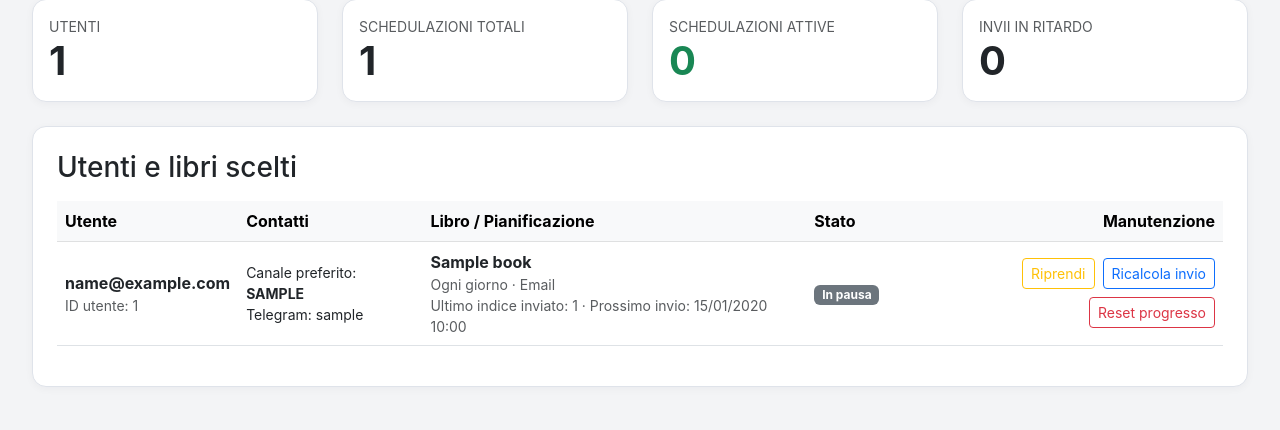
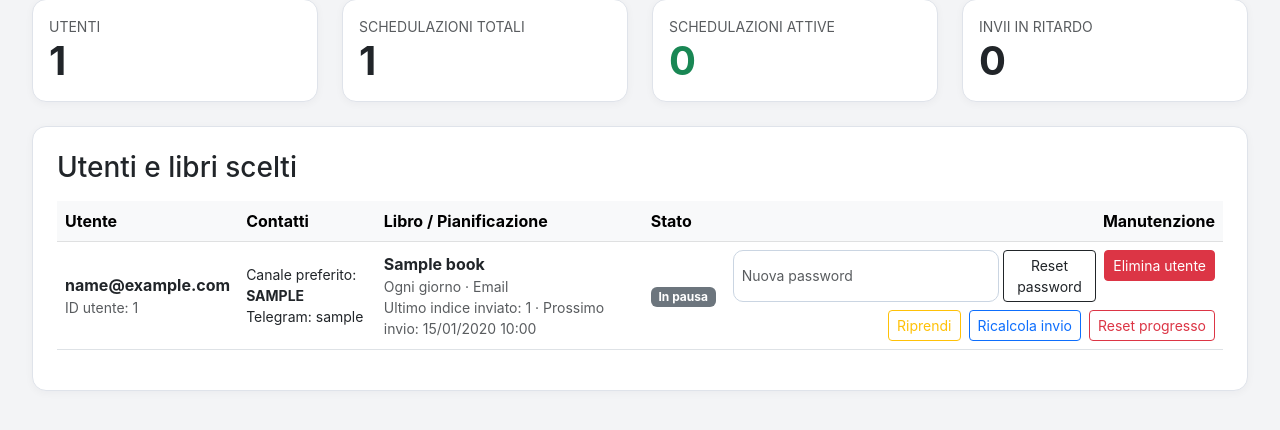
Before and after one commit to pdolci/BIP, a Flask app: page /admin/maintenance in a window 1280 px wide. Shown: the part 186-616 px from the top of the page. Run offline with Flask 3, Linux system fonts and the light colour scheme; the visitor is signed in with stand-in values (Sample User, id 1); tables that the repository leaves empty hold one stand-in row (values such as "Sample post"); parts of the project's set-up code (start-up, migrations or seed data) failed here and were passed over.

Commit message:
Add admin user password reset and delete actions

```diff
--- a/routes.py
+++ b/routes.py
@@ -1010,6 +1010,54 @@ def admin_reset_schedule_progress(schedule_id):
     flash("Progresso della schedulazione azzerato.")
     return redirect(url_for("app_routes.admin_maintenance"))
 
+
+@app_routes.route("/admin/user/reset-password/<int:user_id>", methods=["POST"])
+def admin_reset_user_password(user_id):
+    if "user_id" not in session or not session.get("is_admin"):
+        flash("Accesso negato!")
+        return redirect(url_for("app_routes.index"))
+
+    user = User.query.get(user_id)
+    if not user:
+        flash("Utente non trovato.")
+        return redirect(url_for("app_routes.admin_maintenance"))
+
+    new_password = (request.form.get("new_password") or "").strip()
+    if not new_password:
+        flash("Inserisci una nuova password valida.")
+        return redirect(url_for("app_routes.admin_maintenance"))
+
+    user.set_password(new_password)
+    db.session.commit()
+    flash(f"Password aggiornata per {user.email}.")
+    return redirect(url_for("app_routes.admin_maintenance"))
+
+
+@app_routes.route("/admin/user/delete/<int:user_id>", methods=["POST"])
+def admin_delete_user(user_id):
+    if "user_id" not in session or not session.get("is_admin"):
+        flash("Accesso negato!")
+        return redirect(url_for("app_routes.index"))
+
+    if session.get("user_id") == user_id:
+        flash("Non puoi cancellare il tuo account amministratore da questa schermata.")
+        return redirect(url_for("app_routes.admin_maintenance"))
+
+    user = User.query.get(user_id)
+    if not user:
+        flash("Utente non trovato.")
+        return redirect(url_for("app_routes.admin_maintenance"))
+
+    schedules = ReadingSchedule.query.filter_by(user_id=user.id).all()
+    for schedule in schedules:
+        DeliveryEvent.query.filter_by(schedule_id=schedule.id).delete(synchronize_session=False)
+        db.session.delete(schedule)
+
+    db.session.delete(user)
+    db.session.commit()
+    flash(f"Utente {user.email} eliminato con successo.")
+    return redirect(url_for("app_routes.admin_maintenance"))
+
 @app_routes.route("/upload_book", methods=["POST"])
 def upload_book():
     if "user_id" not in session or not session.get("is_admin"):
--- a/templates/admin_maintenance.html
+++ b/templates/admin_maintenance.html
@@ -79,6 +79,13 @@
                                         </td>
                                         <td class="text-end">
                                             <div class="d-flex flex-wrap justify-content-end gap-2">
+                                                <form action="{{ url_for('app_routes.admin_reset_user_password', user_id=user.id) }}" method="post" class="d-flex gap-1">
+                                                    <input type="password" name="new_password" class="form-control form-control-sm" placeholder="Nuova password" minlength="8" required>
+                                                    <button class="btn btn-sm btn-outline-dark" type="submit">Reset password</button>
+                                                </form>
+                                                <form action="{{ url_for('app_routes.admin_delete_user', user_id=user.id) }}" method="post" onsubmit="return confirm('Confermi la cancellazione definitiva di {{ user.email }}?');">
+                                                    <button class="btn btn-sm btn-danger" type="submit">Elimina utente</button>
+                                                </form>
                                                 <form action="{{ url_for('app_routes.admin_toggle_pause_schedule', schedule_id=schedule.id) }}" method="post">
                                                     <button class="btn btn-sm btn-outline-warning" type="submit">{{ 'Riprendi' if schedule.is_paused else 'Pausa' }}</button>
                                                 </form>
@@ -102,7 +109,19 @@
                                         <div>Canale preferito: <strong>{{ user.preferred_delivery_channel|upper }}</strong></div>
                                         <div>Telegram: {{ user.telegram_handle or 'n/d' }}</div>
                                     </td>
-                                    <td colspan="3" class="text-muted">Nessun libro schedulato.</td>
+                                    <td class="text-muted">Nessun libro schedulato.</td>
+                                    <td></td>
+                                    <td class="text-end">
+                                        <div class="d-flex flex-wrap justify-content-end gap-2">
+                                            <form action="{{ url_for('app_routes.admin_reset_user_password', user_id=user.id) }}" method="post" class="d-flex gap-1">
+                                                <input type="password" name="new_password" class="form-control form-control-sm" placeholder="Nuova password" minlength="8" required>
+                                                <button class="btn btn-sm btn-outline-dark" type="submit">Reset password</button>
+                                            </form>
+                                            <form action="{{ url_for('app_routes.admin_delete_user', user_id=user.id) }}" method="post" onsubmit="return confirm('Confermi la cancellazione definitiva di {{ user.email }}?');">
+                                                <button class="btn btn-sm btn-danger" type="submit">Elimina utente</button>
+                                            </form>
+                                        </div>
+                                    </td>
                                 </tr>
                             {% endif %}
                         {% endfor %}
```
